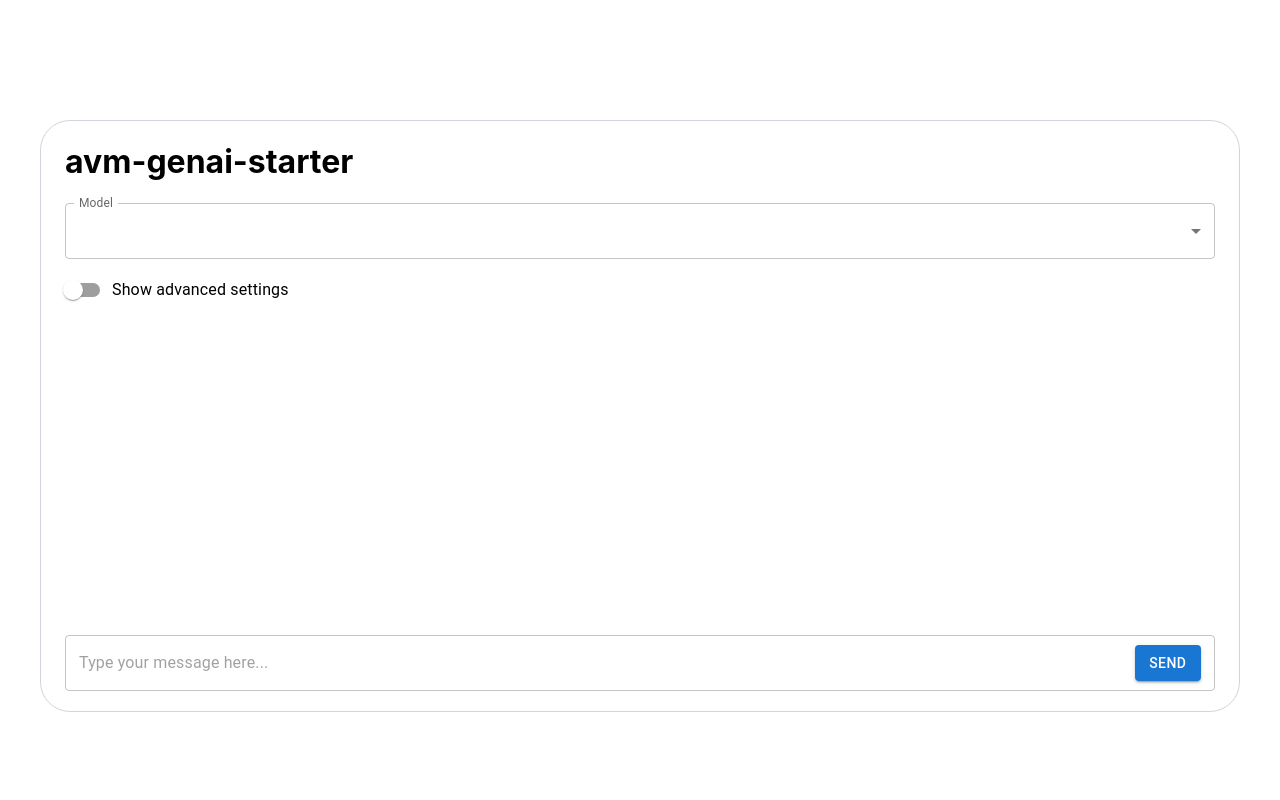
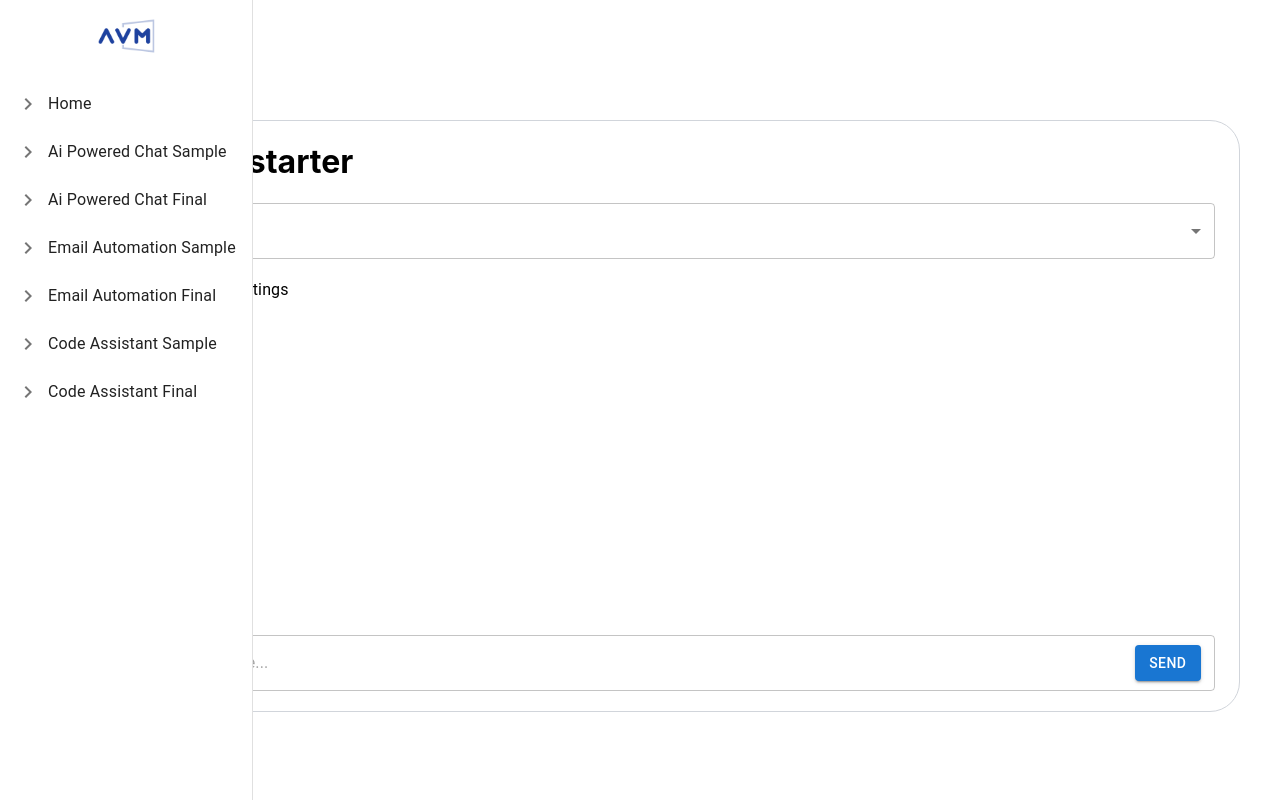
Before and after one commit to atef-najar/adcb, a React (Create React App) app: page / in a window 1280 px wide. Built offline with nearby package versions, Linux system fonts and the light colour scheme.

Commit message:
added initial version of navigation

```diff
--- a/package.json
+++ b/package.json
@@ -5,6 +5,8 @@
   "dependencies": {
     "@emotion/react": "^11.11.3",
     "@emotion/styled": "^11.11.0",
+    "@material-ui/core": "^4.12.4",
+    "@material-ui/icons": "^4.11.3",
     "@mui/icons-material": "^5.15.11",
     "@mui/material": "^5.15.11",
     "@testing-library/jest-dom": "^5.17.0",
--- /dev/null
+++ b/src/components/Sidebar.js
@@ -0,0 +1,43 @@
+import React from "react";
+import {
+  Drawer,
+  List,
+  ListItem,
+  ListItemIcon,
+  ListItemText,
+} from "@material-ui/core";
+import AvmLogo from "../images/favicon.png";
+import { Box } from "@mui/material";
+import ChevronRightIcon from "@material-ui/icons/ChevronRight";
+import routes from "../constants/Routes";
+import { useNavigate } from "react-router-dom/dist";
+
+const Sidebar = () => {
+  const navigate = useNavigate();
+
+  return (
+    <div>
+      <Drawer variant="permanent" open={true}>
+        <Box sx={{ display: "flex", justifyContent: "center" }}>
+          <img style={{ height: 72 }} src={AvmLogo} alt={"avm-logo"} />
+        </Box>
+        <List>
+          {Object.keys(routes).map((key, index) => (
+            <ListItem
+              button
+              key={routes[key].route}
+              onClick={() => navigate(routes[key].route)}
+            >
+              <ListItemIcon style={{ marginRight: "-24px" }}>
+                <ChevronRightIcon />
+              </ListItemIcon>
+              <ListItemText primary={routes[key].name} />
+            </ListItem>
+          ))}
+        </List>
+      </Drawer>
+    </div>
+  );
+};
+
+export default Sidebar;
--- /dev/null
+++ b/src/constants/Routes.js
@@ -0,0 +1,29 @@
+const routes = {
+  home: { route: "/", name: "Home" },
+  useCase2Sample: {
+    route: "/aiPoweredChat/sample",
+    name: "Ai Powered Chat Sample",
+  },
+  useCase2Final: {
+    route: "/aiPowerwedChat/final",
+    name: "Ai Powered Chat Final",
+  },
+  useCase3Sample: {
+    route: "/emailAutomation/sample",
+    name: "Email Automation Sample",
+  },
+  useCase3Final: {
+    route: "/emailAutomation/final",
+    name: "Email Automation Final",
+  },
+  useCase5Sample: {
+    route: "/codeAssistant/sample",
+    name: "Code Assistant Sample",
+  },
+  useCase5Final: {
+    route: "/codeAssistant/final",
+    name: "Code Assistant Final",
+  },
+};
+
+export default routes;
--- a/src/index.js
+++ b/src/index.js
@@ -1,28 +1,40 @@
-import React from 'react';
-import ReactDOM from 'react-dom';
-import './index.css';
-import App from './App';
-import { BrowserRouter, Route, Routes } from 'react-router-dom';
-import UseCase2Sample from './usecase2-aipoweredchat/sample.js';
-import UseCase2Final from './usecase2-aipoweredchat/final.js';
-import UseCase3Sample from './usecase3-emailautomation/sample.js';
-import UseCase3Final from './usecase3-emailautomation/final.js';
-import UseCase5Final from './usecase5-codeassistant/final.js';
-import UseCase5Sample from './usecase5-codeassistant/sample.js';
+import React from "react";
+import ReactDOM from "react-dom";
+import "./index.css";
+import App from "./App";
+import { BrowserRouter, Route, Routes } from "react-router-dom";
+import UseCase2Sample from "./usecase2-aipoweredchat/sample.js";
+import UseCase2Final from "./usecase2-aipoweredchat/final.js";
+import UseCase3Sample from "./usecase3-emailautomation/sample.js";
+import UseCase3Final from "./usecase3-emailautomation/final.js";
+import UseCase5Final from "./usecase5-codeassistant/final.js";
+import UseCase5Sample from "./usecase5-codeassistant/sample.js";
+import Sidebar from "./components/Sidebar";
+import routes from "./constants/Routes";
 
 ReactDOM.render(
   <React.StrictMode>
     <BrowserRouter>
+      <Sidebar />
       <Routes>
-                <Route path='/' element={<App />} />
-                <Route path='/UseCase2/sample' element={<UseCase2Sample />} />
-                <Route path='/UseCase2/final' element={<UseCase2Final />} />
-                <Route path='/UseCase3/sample' element={<UseCase3Sample />} />
-                <Route path='/UseCase3/final' element={<UseCase3Final />} />
-                <Route path='/UseCase5/sample' element={<UseCase5Sample />} />
-                <Route path='/UseCase5/final' element={<UseCase5Final />} />
+        <Route path={routes.home.route} element={<App />} />
+        <Route
+          path={routes.useCase2Sample.route}
+          element={<UseCase2Sample />}
+        />
+        <Route path={routes.useCase2Final.route} element={<UseCase2Final />} />
+        <Route
+          path={routes.useCase3Sample.route}
+          element={<UseCase3Sample />}
+        />
+        <Route path={routes.useCase3Final.route} element={<UseCase3Final />} />
+        <Route
+          path={routes.useCase5Sample.route}
+          element={<UseCase5Sample />}
+        />
+        <Route path={routes.useCase5Final.route} element={<UseCase5Final />} />
       </Routes>
     </BrowserRouter>
   </React.StrictMode>,
-    document.getElementById('root')
+  document.getElementById("root"),
 );
--- a/src/usecase5-codeassistant/sample.js
+++ b/src/usecase5-codeassistant/sample.js
@@ -1,18 +1,18 @@
-import React, { useState } from 'react';
-import styled from '@emotion/styled';
+import React, { useState } from "react";
+import styled from "@emotion/styled";
 import { Container, Button, Box } from "@mui/material";
-import { useNavigate } from 'react-router-dom/dist';
+import { useNavigate } from "react-router-dom/dist";
 
 // Importing custom components
-import MessageList from '../components/MessageList';
-import MessageInput from '../components/Input';
-import Settings from '../components/Settings';
-import CommandStatement from '../components/CommandStatement';
-import TestCaseStatement from '../components/TestCaseStatement';
-import CodeConvertion from '../components/CodeConvertion';
+import MessageList from "../components/MessageList";
+import MessageInput from "../components/Input";
+import Settings from "../components/Settings";
+import CommandStatement from "../components/CommandStatement";
+import TestCaseStatement from "../components/TestCaseStatement";
+import CodeConvertion from "../components/CodeConvertion";
 
 // Importing constant colors
-import { GRAY_COLORS } from '../constants/colors';
+import { GRAY_COLORS } from "../constants/colors";
 
 // Styled component for the main application container
 const AppContainer = styled(Container)`
@@ -28,11 +28,11 @@ const AppContainer = styled(Container)`
 // Main component
 const UseCase5Sample = () => {
   // State variables
-    const [message, setMessage] = useState('');
+  const [message, setMessage] = useState("");
   const [messages, setMessages] = useState([]);
-    const [selectedOption, setSelectedOption] = useState('');
-    const [selectedStatement, setSelectedStatement] = useState('');
-    const [selectedCommand, setSelectedCommand] = useState('');
+  const [selectedOption, setSelectedOption] = useState("");
+  const [selectedStatement, setSelectedStatement] = useState("");
+  const [selectedCommand, setSelectedCommand] = useState("");
   const navigate = useNavigate();
 
   // Function to handle sending a message
@@ -44,12 +44,15 @@ const UseCase5Sample = () => {
     setMessages([...messages, { text: message, isUser: true }]);
 
     // Clear message input
-        setMessage('');
+    setMessage("");
 
     // Mock AI response after a delay
     setTimeout(() => {
       const aiResponse = "This is a mock response from AI.";
-            setMessages(messages => [...messages, { text: aiResponse, isUser: false }]);
+      setMessages((messages) => [
+        ...messages,
+        { text: aiResponse, isUser: false },
+      ]);
     }, 1000); // Mock response delay
   };
 
@@ -60,7 +63,7 @@ const UseCase5Sample = () => {
 
   // Function to handle the change in statement
   const handleStatementChange = (event) => {
-        setSelectedCommand('');
+    setSelectedCommand("");
     setSelectedStatement(event.target.value);
   };
 
@@ -76,42 +79,49 @@ const UseCase5Sample = () => {
 
   // Function to navigate to Usecase5 Main page
   const handleAssistant = () => {
-        navigate('/UseCase5/final')
-    }
+    navigate("/UseCase5/final");
+  };
 
   return (
     <>
-            {/* Button to navigate to Codeing Assistant Main */}
-            <Box display="flex" justifyContent="flex-end" margin={2}>
-                <Button onClick={handleAssistant} variant="contained" color="primary">Codeing Assistant Main</Button>
-            </Box>
-
       {/* Main application container */}
       <AppContainer>
         <h1>Code Assistant</h1>
-
         {/* Settings component */}
-                <Settings handleOptionChange={handleOptionChange} selectedOption={selectedOption} />
+        <Settings
+          handleOptionChange={handleOptionChange}
+          selectedOption={selectedOption}
+        />
         <br />
-
         {/* Command statement component */}
-                <CommandStatement handleStatementChange={handleStatementChange} selectedStatement={selectedStatement} />
-                {selectedStatement === "Generate Test Case For" ? // Check if the selected statement is "Generate Test Case For"
+        <CommandStatement
+          handleStatementChange={handleStatementChange}
+          selectedStatement={selectedStatement}
+        />
+        {selectedStatement === "Generate Test Case For" ? ( // Check if the selected statement is "Generate Test Case For"
           <>
             <br />
             {/* Render the Test Case Statement component */}
-                        <TestCaseStatement handleCommandChange={handleCommandChange} selectedCommand={selectedCommand} />
-                    </> : null} {/* If the selected statement is not "Generate Test Case For", render nothing */}
-                {selectedStatement === "Convert To" ? // Check if the selected statement is "Convert To"
+            <TestCaseStatement
+              handleCommandChange={handleCommandChange}
+              selectedCommand={selectedCommand}
+            />
+          </>
+        ) : null}{" "}
+        {/* If the selected statement is not "Generate Test Case For", render nothing */}
+        {selectedStatement === "Convert To" ? ( // Check if the selected statement is "Convert To"
           <>
             <br />
             {/* Render the Code Conversion component */}
-                        <CodeConvertion handleCommandChange={handleCommandChange} selectedCommand={selectedCommand} />
-                    </> : null} {/* If the selected statement is not "Convert To", render nothing */}
-
+            <CodeConvertion
+              handleCommandChange={handleCommandChange}
+              selectedCommand={selectedCommand}
+            />
+          </>
+        ) : null}{" "}
+        {/* If the selected statement is not "Convert To", render nothing */}
         {/* Message list component */}
         <MessageList messages={messages} />
-
         {/* Message input component */}
         <MessageInput
           message={message}
@@ -121,6 +131,6 @@ const UseCase5Sample = () => {
       </AppContainer>
     </>
   );
-}
+};
 
 export default UseCase5Sample;
```
Also changed, not shown: src/App.js (+4 -6 lines), src/images/favicon.png (added), 1 other file (tests, documents, lock files or other folders). Lines whose indentation alone changed are shown as unchanged.
